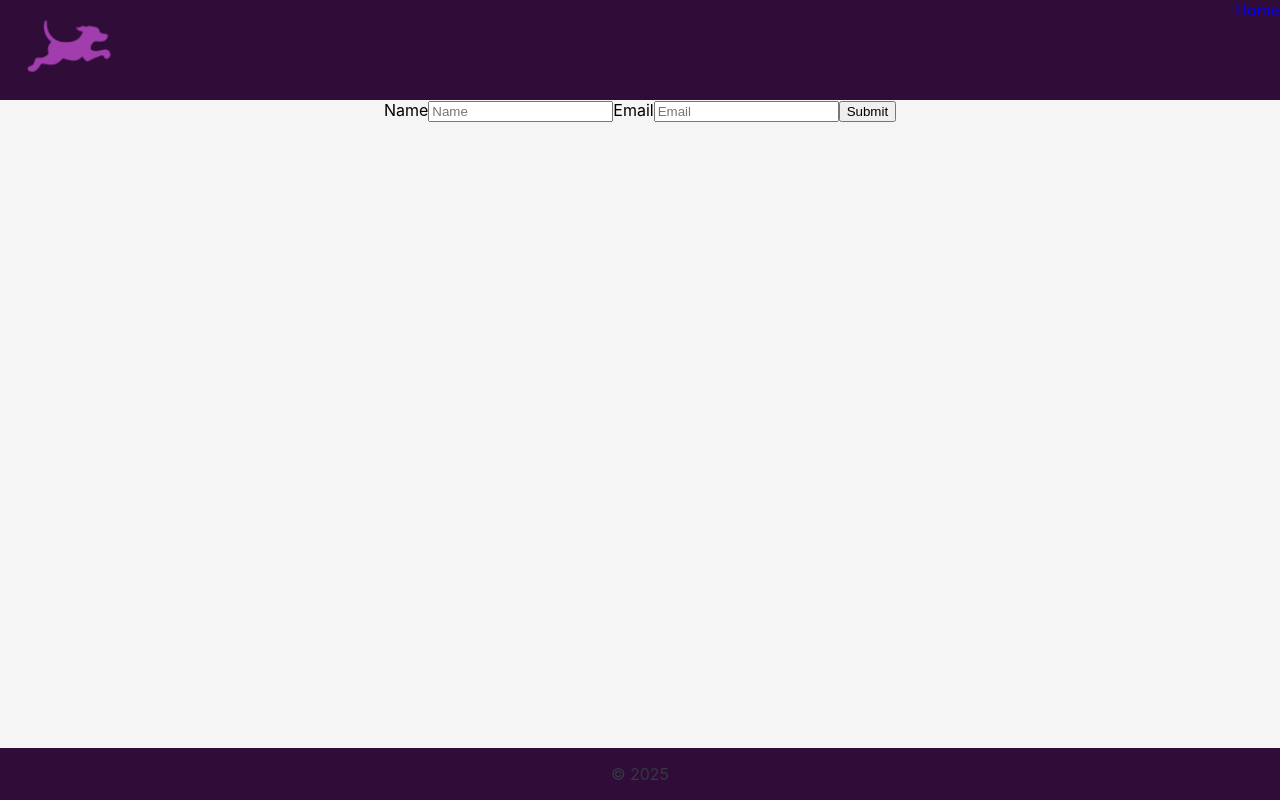
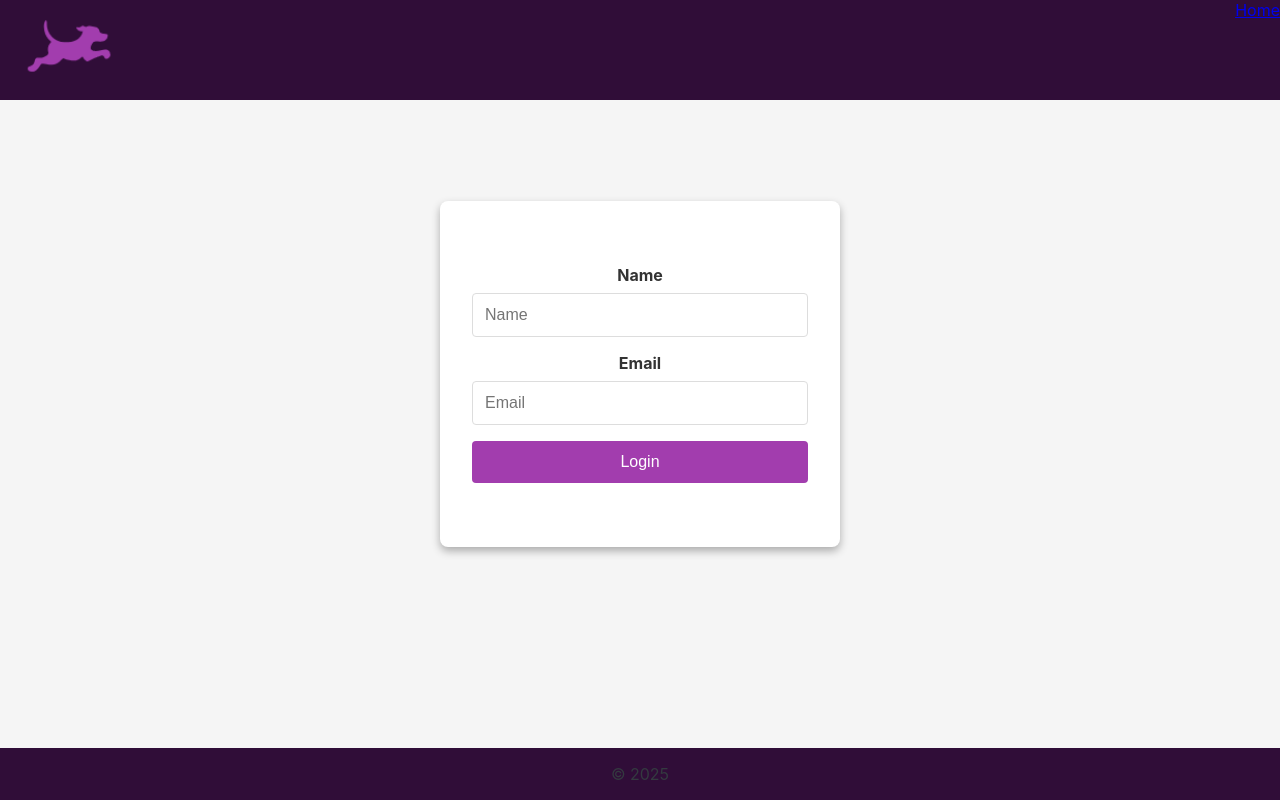
Before and after one commit to matthewmacon90/fetch, a React (Create React App) app in the folder frontend/: page /login in a window 1280 px wide. Built offline with nearby package versions, Linux system fonts and the light colour scheme.

Commit message:
worked on dog page

```diff
--- a/frontend/src/pages/dogs-page/DogsPage.js
+++ b/frontend/src/pages/dogs-page/DogsPage.js
@@ -39,8 +39,6 @@ const DogsPage = () => {
         }
     }
 
-
-
     function handleModal(name, img) {
         setDogModal({name, img});
         setIsModalOpen(!isModalOpen);
--- a/frontend/src/pages/dogs-page/DogsPageStyles.css
+++ b/frontend/src/pages/dogs-page/DogsPageStyles.css
@@ -23,11 +23,10 @@
     display: flex;
     justify-content: center;
     gap: 10px;
-    margin-bottom: 10px;
+    margin-bottom: 20px;
 }
 
 .dog-page-link {
-    margin-bottom: 10px;
     padding: 10px;
     font-size: 1.2rem;
     color: #fff;
--- a/frontend/src/pages/home-page/HomePage.js
+++ b/frontend/src/pages/home-page/HomePage.js
@@ -1,10 +1,15 @@
 import { Link } from 'react-router-dom';
+import './HomePageStyles.css';
 
 const HomePage = () => {
     return (
         <div>
             <h1>Home Page</h1>
-            <Link to="/login">Login</Link>
+            <div className='home-page-navigation-container'>
+                <Link className='home-page-link' to="/login">Login</Link>
+                <Link className='home-page-link' to="/search">Search Dogs</Link>
+            </div>
+
         </div>
     );
 };
--- /dev/null
+++ b/frontend/src/pages/home-page/HomePageStyles.css
@@ -0,0 +1,23 @@
+.home-page-navigation-container {
+    display: flex;
+    justify-content: center;
+    gap: 10px;
+    margin-bottom: 20px;
+}
+
+.home-page-link {
+    padding: 10px;
+    font-size: 1.2rem;
+    color: #fff;
+    border: none;
+    border-radius: 5px;
+    background-color: #a23dae;
+    cursor: pointer;
+    transition: background-color 0.3s, color 0.3s;
+    text-decoration: none;
+
+    &:hover {
+        background-color: #300d38;
+        color: #fff;
+    }
+}
--- a/frontend/src/pages/login-page/LoginPage.js
+++ b/frontend/src/pages/login-page/LoginPage.js
@@ -3,6 +3,7 @@ import { useNavigate } from "react-router-dom";
 import LoginForm from "./login-components/LoginForm";
 import AuthContext from "../../context/authContext";
 import Api from "../../api-utility/Api";
+import './LoginPageStyles.css';
 
 const LoginPage = () => {
     const navigate = useNavigate();
@@ -26,9 +27,13 @@ const LoginPage = () => {
     };
 
     return (
-        <div>
+        <div className="login-page-container">
             <LoginForm login={login} />
-            {error && <div>{error}</div>}
+            {error &&
+                <div className="login-page-error">
+                    <p>{error}</p>
+                </div>
+            }
         </div>
     )
 };
--- /dev/null
+++ b/frontend/src/pages/login-page/LoginPageStyles.css
@@ -0,0 +1,14 @@
+.login-page-container {
+    display: flex;
+    justify-content: center;
+    align-items: center;
+    background-color: #f5f5f5;
+    margin: auto;
+    width: 100%;
+}
+
+.login-page-error {
+    color: #ff0000;
+    font-size: 0.9rem;
+    margin-bottom: 1rem;
+}
--- a/frontend/src/pages/login-page/login-components/LoginForm.js
+++ b/frontend/src/pages/login-page/login-components/LoginForm.js
@@ -1,5 +1,6 @@
 import { Formik, Field, Form } from "formik";
 import * as Yup from "yup";
+import './LoginFormStyles.css';
 
 const LoginForm = ({login}) => {
     const LoginSchema = Yup.object().shape({
@@ -23,16 +24,16 @@ const LoginForm = ({login}) => {
                 }}
             >
                 {({ errors, touched }) => (
-                    <Form>
-                        <label htmlFor="name">Name</label>
-                        <Field id="name" type='text' name="name" placeholder="Name" />
-                        {errors.name && touched.name ? (<div>{errors.name}</div>) : null}
+                    <Form className="login-form">
+                        <label className="login-label" htmlFor="name">Name</label>
+                        <Field className='login-input' id="name" type='text' name="name" placeholder="Name" />
+                        {errors.name && touched.name ? (<div className="login-form-error">{errors.name}</div>) : null}
 
-                        <label htmlFor="email">Email</label>
-                        <Field id="email" type="email" name="email" placeholder="Email" />
-                        {errors.email && touched.email ? <div>{errors.email}</div> : null}
+                        <label className="login-label"  htmlFor="email">Email</label>
+                        <Field className='login-input' id="email" type="email" name="email" placeholder="Email" />
+                        {errors.email && touched.email ? <div className="login-form-error">{errors.email}</div> : null}
 
-                        <button type="submit">Submit</button>
+                        <button className="login-form-cta" type="submit">Login</button>
                     </Form>
                 )}
             </Formik>
--- /dev/null
+++ b/frontend/src/pages/login-page/login-components/LoginFormStyles.css
@@ -0,0 +1,51 @@
+.login-form-container {
+    background-color: #fff;
+    box-shadow: 0 4px 8px rgba(0, 0, 0, 0.3);
+    border-radius: 8px;
+    max-width: 400px;
+    width: 100%;
+}
+
+.login-form {
+    display: flex;
+    flex-direction: column;
+    margin: 2rem auto;
+    padding: 2rem;
+}
+
+.login-label {
+    font-weight: bold;
+    font-size: 1rem;
+    color: #333;
+    margin-bottom: 0.5rem;
+}
+
+.login-input {
+    padding: 0.75rem;
+    margin-bottom: 1rem;
+    border: 1px solid #ddd;
+    border-radius: 4px;
+    font-size: 1rem;
+}
+
+.login-form-error {
+    color: #ff0000;
+    font-size: 1rem;
+    margin-bottom: 1rem;
+}
+
+.login-form-cta {
+    padding: 0.75rem;
+    font-size: 1rem;
+    color: #fff;
+    border: none;
+    border-radius: 4px;
+    background-color: #a23dae;
+    cursor: pointer;
+    transition: background-color 0.3s, color 0.3s;
+
+    &:hover {
+        background-color: #300d38;
+        color: #fff;
+    }
+}
--- a/frontend/src/pages/search-page/SearchPage.js
+++ b/frontend/src/pages/search-page/SearchPage.js
@@ -1,5 +1,5 @@
 import {useState, useEffect} from "react";
-import { useNavigate } from "react-router-dom";
+import { useNavigate, Link } from "react-router-dom";
 import ReactPaginateComponent from "./react-paginate-components/ReactPaginate";
 import DogApi from "../../api-utility/dog-api/DogApi";
 import './SearchPageStyles.css';
@@ -10,7 +10,6 @@ const SearchPage = () => {
     const [userSelectedBreed, setUserSelectedBreed] = useState(null);
     const navigate = useNavigate();
     const numItems = 21;
-    console.log('userSelectedBreed', userSelectedBreed);
 
     useEffect(() => {
         async function fetchData() {
@@ -37,19 +36,17 @@ const SearchPage = () => {
             const result = await DogApi.searchDogs({
                 breeds: userSelectedBreed
             });
-            console.log('result', result);
             result && navigate('/dogs', {state: {dogs: result}});
         } catch (err) {
             err && navigate('/login');
         }
     };
 
-
-
     return (
         <div className="search-page-container">
             <h1 className="search-page-title">Search for a dog breed</h1>
             <div className="search-page-cta-container">
+                <Link to='/' className='search-page-cta'>Home</Link>
                 <button className='search-page-sort-cta' onClick={sortDogBreeds}>Sort Breeds</button>
                 <button className='search-page-sort-cta' onClick={searchDogBreeds}>Search Breeds</button>
             </div>
--- a/frontend/src/pages/search-page/SearchPageStyles.css
+++ b/frontend/src/pages/search-page/SearchPageStyles.css
@@ -25,3 +25,20 @@
         color: #fff;
     }
 }
+.search-page-cta {
+    margin-bottom: 10px;
+    padding: 10px;
+    font-size: 1.2rem;
+    color: #fff;
+    border: none;
+    border-radius: 5px;
+    background-color: #a23dae;
+    cursor: pointer;
+    transition: background-color 0.3s, color 0.3s;
+    text-decoration: none;
+
+    &:hover {
+        background-color: #300d38;
+        color: #fff;
+    }
+}
```
